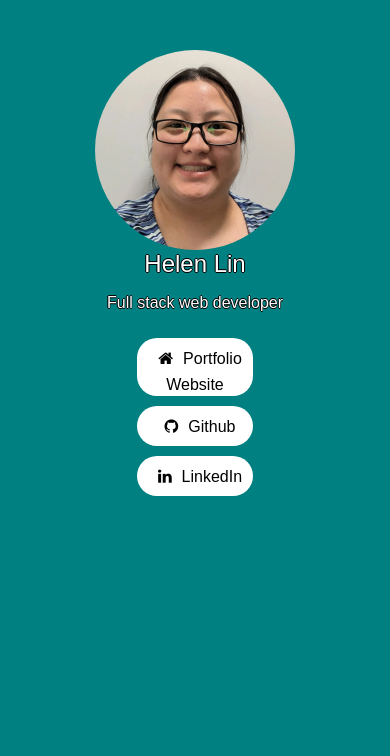
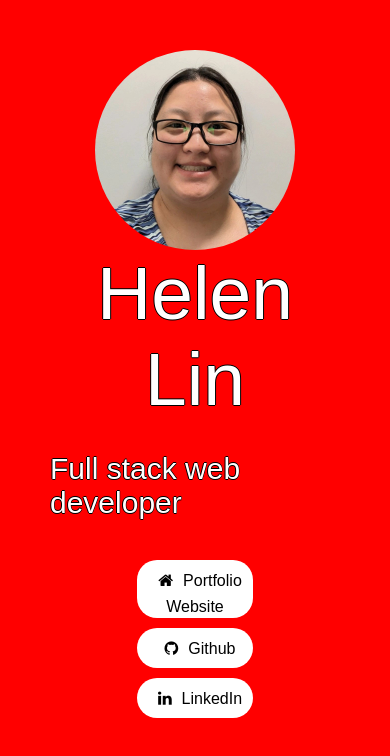
Before and after one commit to htslin103/LinkTree, a plain HTML site: page index.html in a window 390 px wide. Drawn offline with Linux system fonts and the light colour scheme.

Commit message:
responsive fix

```diff
--- a/css/styles.css
+++ b/css/styles.css
@@ -24,18 +24,22 @@ body{
 /* mobile */
 @media screen and (max-width: 480px) {
     body .name-Header{
-        font-size: 1.5rem;
+        font-size: 75px;
     }
     body .desc{
-        font-size: 1rem;
+        font-size: 30px;
     }
     .link-container{
         width: 90%;
     }
+
+    body {
+        background-color: red !important; /* Force red background */
+    }
 }
 
 /* larger*/
-@media screen and (min-width: 768px){
+@media screen and (min-width: 480px){
     body .name-Header{
         font-size: 3rem;
     }
```
